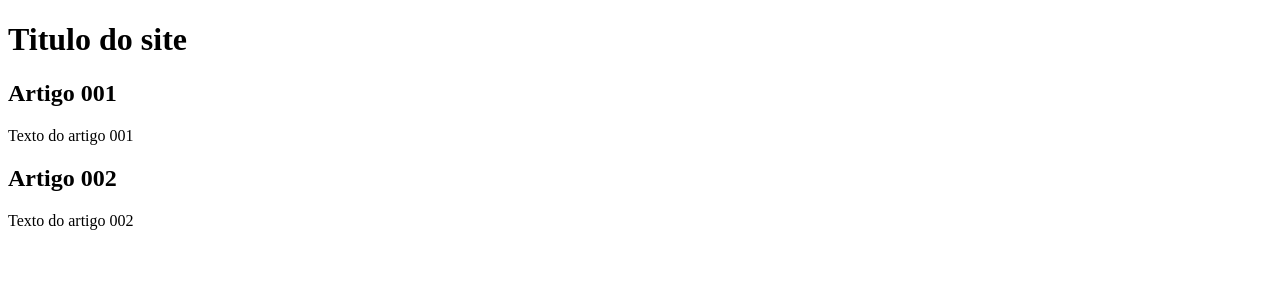
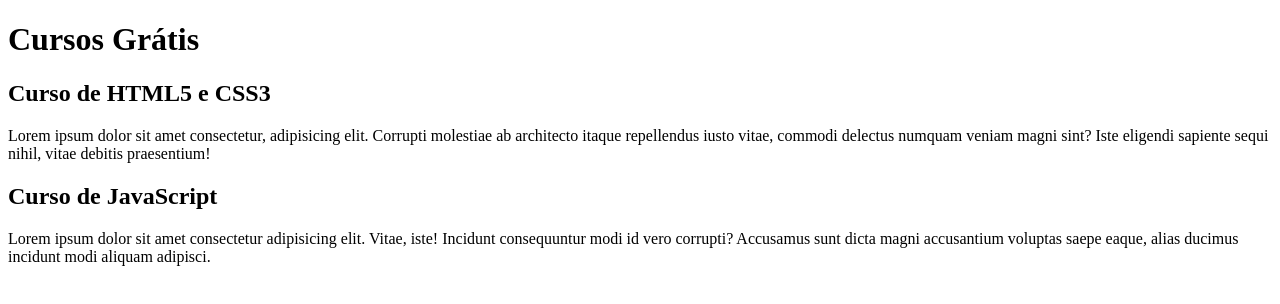
Before and after one commit to yasribe/projeto-teste, a plain HTML site: page index.html in a window 1280 px wide. Drawn offline with Linux system fonts and the light colour scheme.

Commit message:
começo do conteudo

```diff
--- a/index.html
+++ b/index.html
@@ -9,15 +9,15 @@
 <body>
     <main>
         <header>
-            <h1>Titulo do site</h1>
+            <h1>Cursos Grátis</h1>
         </header>
         <article>
-           <h2>Artigo 001</h2>
-           <p>Texto do artigo 001</p>
+           <h2>Curso de HTML5 e CSS3 </h2>
+           <p>Lorem ipsum dolor sit amet consectetur, adipisicing elit. Corrupti molestiae ab architecto itaque repellendus iusto vitae, commodi delectus numquam veniam magni sint? Iste eligendi sapiente sequi nihil, vitae debitis praesentium!</p>
         </article>
         <article>
-            <h2>Artigo 002</h2>
-            <p>Texto do artigo 002</p>
+            <h2>Curso de JavaScript</h2>
+            <p>Lorem ipsum dolor sit amet consectetur adipisicing elit. Vitae, iste! Incidunt consequuntur modi id vero corrupti? Accusamus sunt dicta magni accusantium voluptas saepe eaque, alias ducimus incidunt modi aliquam adipisci.</p>
         </article>
     </main>
 </body>
```
